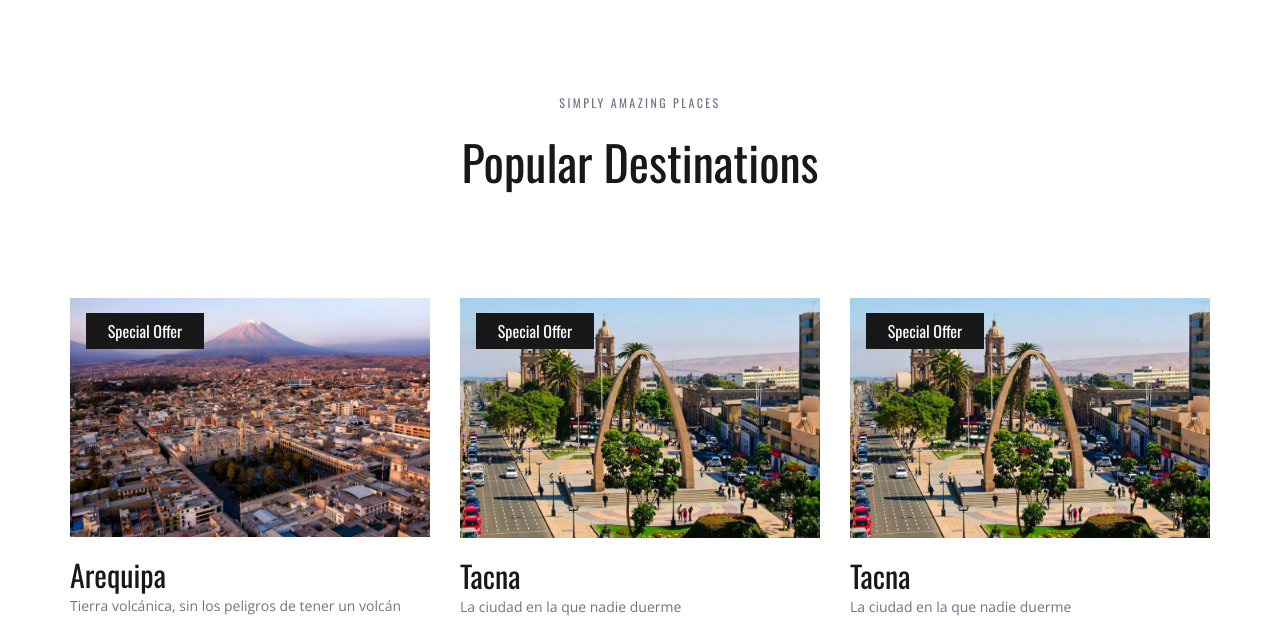
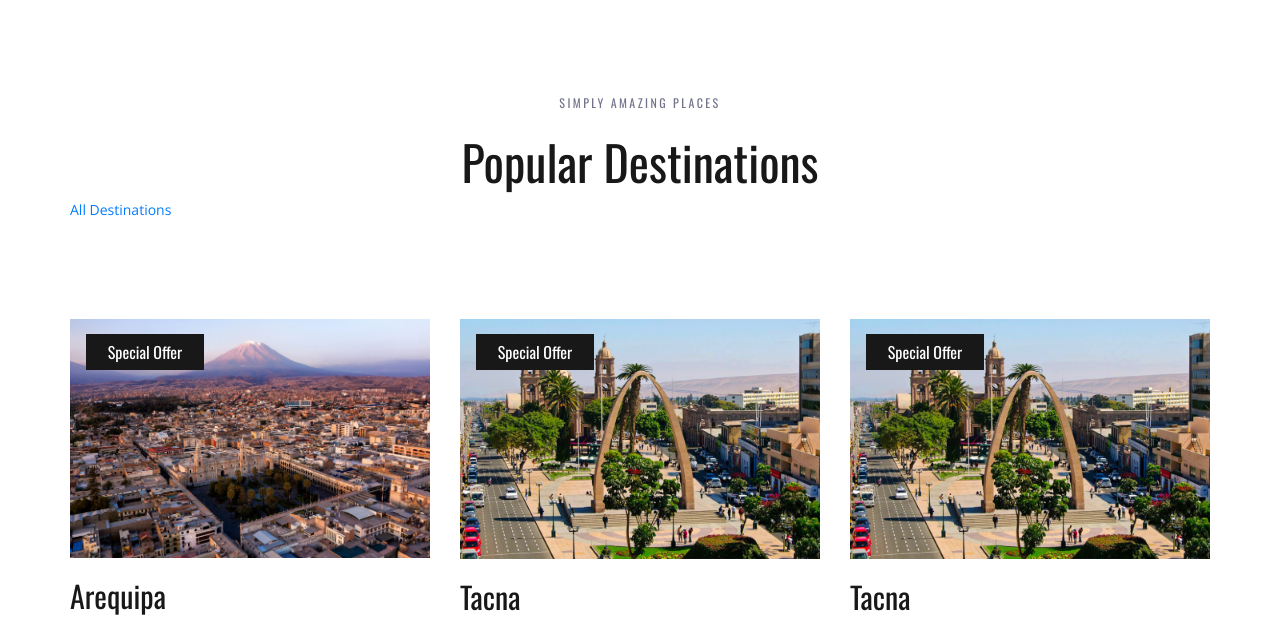
Before and after one commit to JamesCordova/DestinosTuristicos, a Django app: page / in a window 1280 px wide. Shown: the part 1187-1805 px from the top of the page. Run offline with Django 4.2, Linux system fonts and the light colour scheme; data comes from the database, SQL or seed files in the repository; parts of the project's set-up code (start-up, migrations or seed data) failed here and were passed over; some libraries are stand-ins or nearby versions.

Commit message:
se creo un hipervinculo en index.html que llevara a la lista de destinations

```diff
--- a/src/templates/index.html
+++ b/src/templates/index.html
@@ -281,6 +281,7 @@
 						</div>
 					</div>
 				</div>
+				<a href="destinations/">All Destinations</a>
 				<div class="row destinations_row">
 					<div class="col">
 						<div class="destinations_container item_grid">
```
